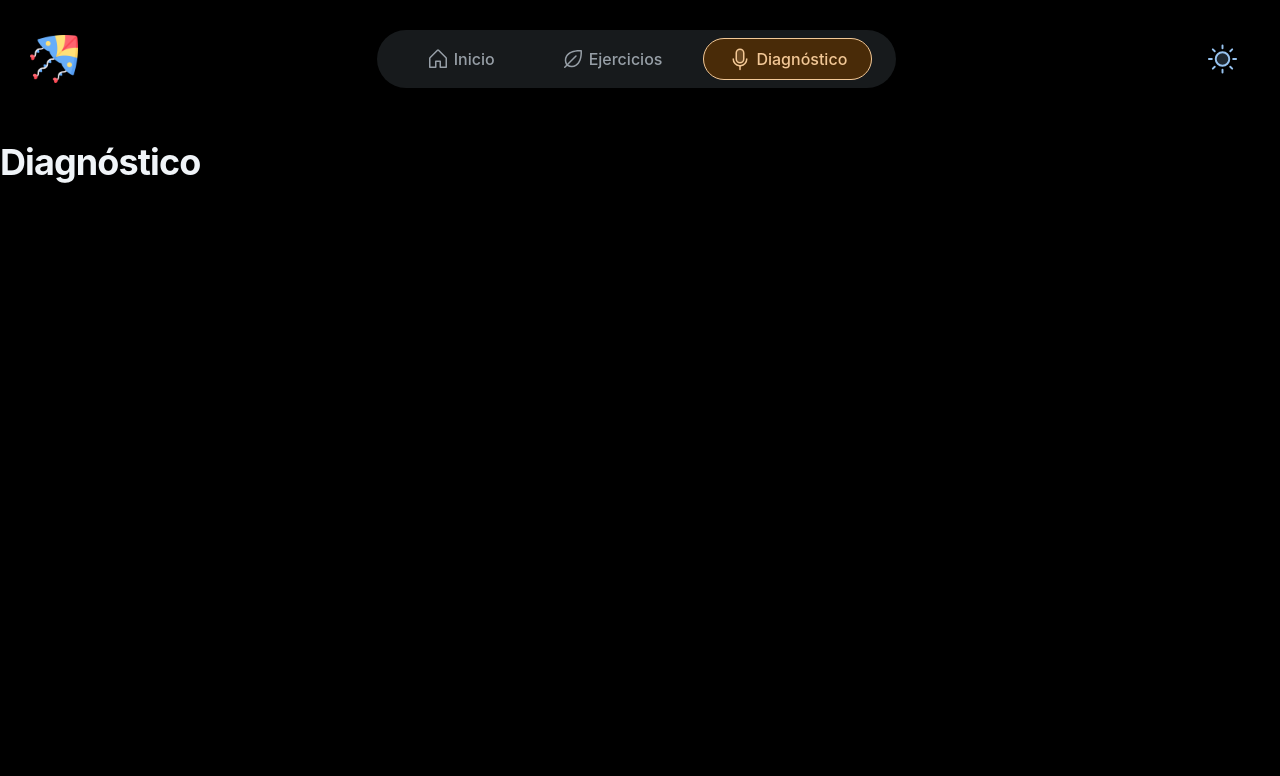
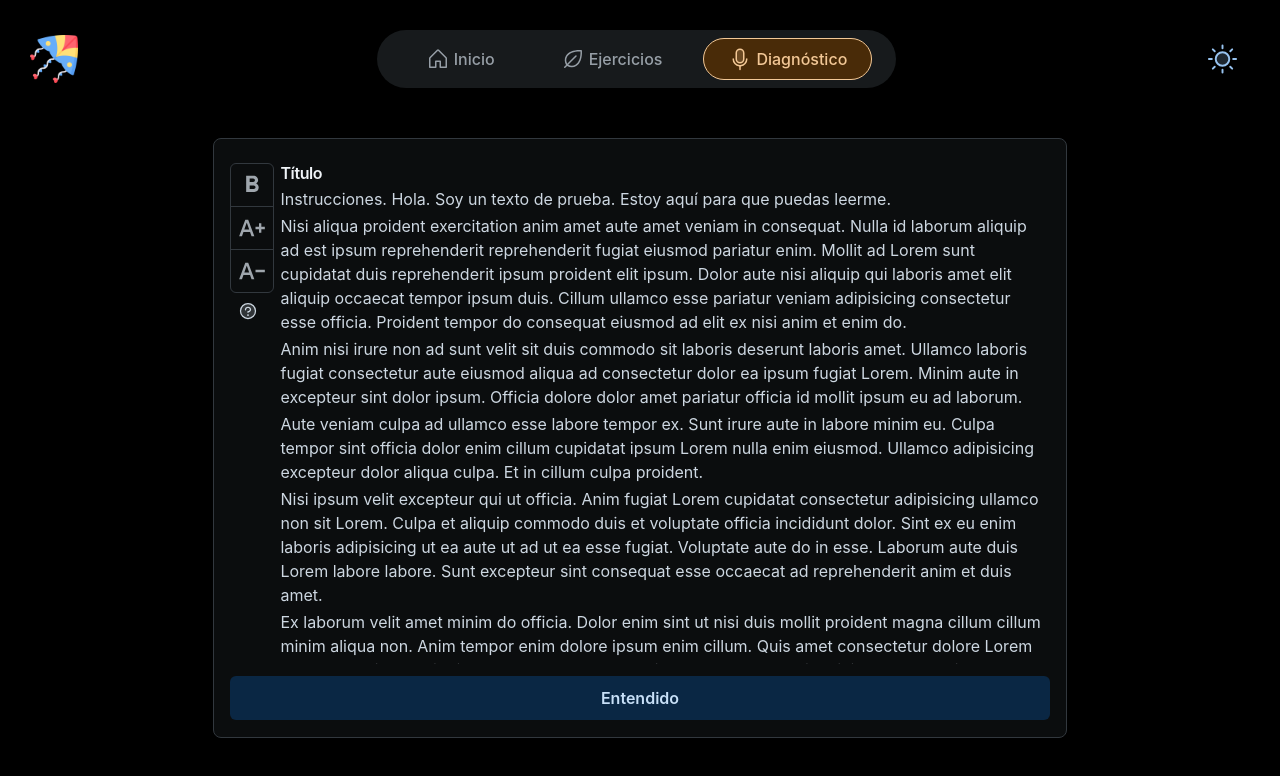
Before and after one commit to Udg-proyecto-Papalote/Papalote, a React (Vite) app: page /diagnostico in a window 1280 px wide. Shown: the top 776 px of the page. Built offline with nearby package versions, Linux system fonts and the light colour scheme.

Commit message:
Diagnostic

```diff
--- a/src/App.jsx
+++ b/src/App.jsx
@@ -14,7 +14,7 @@ function App() {
 			{
 				pathname !== '/iniciarsesion' && pathname !== '/registro' && <ExtendedNavBar />
 			}
-			<Grid>
+			<Grid justifyContent='center' alignContent='center'>
 				<Routes>
 					<Route path='*' element={<Inicio />} />
 					<Route path='/ejercicios' element={<Ejercicios />} />
--- a/src/components/Inicio/StartDiagnostic.jsx
+++ b/src/components/Inicio/StartDiagnostic.jsx
@@ -8,14 +8,14 @@ export const StartDiagnostic = ({ isFirstTime = true }) => {
         isFirstTime &&
         <Grid width='185px'>
             <Link to='/diagnostico' style={{ textDecoration: 'none' }}>
-            <Card sx={{paddingY:'25px', height:'180px'}}>
+                <Card sx={{ paddingY: '25px', height: '180px' }}>
                     <CardContent>
                         <Box
                             sx={{ display: 'flex', flexDirection: 'column', alignItems: 'center', gap: 0 }}
                         >
                             <Typography level="h3" justifyContent='center'>Empieza tu</Typography>
                             <Typography level="h3" justifyContent='center' mb={1}>diagnóstico</Typography>
-                    <Sparkle weight="duotone" size={50} color="#a78bfa"/>
+                            <Sparkle weight="duotone" size={50} color="#a78bfa" />
                         </Box>
                     </CardContent>
                 </Card>
--- a/src/pages/Diagnostico.jsx
+++ b/src/pages/Diagnostico.jsx
@@ -1,10 +1,115 @@
-import { Grid, Typography } from "@mui/joy"
+import { TextDecrease, TextIncrease, FormatBold } from "@mui/icons-material";
+import { Grid, Typography, Box, Card, Button, Stack, IconButton, CardContent, ButtonGroup, CardOverflow } from "@mui/joy"
+import { useMediaQuery } from "@mui/material";
+import { NumberCircleOne, CaretCircleDoubleLeft, CaretCircleDoubleRight, NumberCircleTwo, Play, NumberCircleThree, PlayCircle, Question, TextB } from "@phosphor-icons/react"
+import { useState } from "react";
 
 
+// const Instruction = () => {
+//     const isSmallScreen = useMediaQuery(theme => theme.breakpoints.down('md'));
+
+//     const textProps = {
+//         fontSize: isSmallScreen ? "18px" : "25px",
+//     };
+//     return (
+//         <Box sx={{ display: 'flex', justifyContent: 'center', gap: 2, paddingY: 5 }}>
+
+//             <Stack py={5} spacing={2}>
+//                 <Typography level='h3' justifyContent='center'>Aquí empieza tu diagnóstico</Typography>
+//                 <Typography
+//                     sx={textProps}
+//                     // startDecorator={<NumberCircleOne size={28} weight="duotone" color="#818cf8"/>}
+//                     startDecorator={<div></div>}
+//                 >
+//                     Presiona <PlayCircle size={30} weight="duotone" style={{ marginLeft: 5, marginRight: 5 }} /> para empezar a hablar
+//                 </Typography>
+//                 <Button variant='outlined' size='lg' fullWidth><Typography level="h4">Entendido</Typography></Button>
+//             </Stack>
+//         </Box>
+
+//     )
+// }
+
+const HelpButton = () => {
+    return (
+        <IconButton>
+            <Question size={20} weight="duotone" />
+        </IconButton>
+    )
+}
+
 export const Diagnostico = () => {
+    const [isBold, setIsBold] = useState(false);
+    const [fontSize, setFontSize] = useState(16);
+
+    const text = `Instrucciones. Hola. Soy un texto de prueba. Estoy aquí para que puedas leerme.
+    Nisi aliqua proident exercitation anim amet aute amet veniam in consequat. Nulla id laborum aliquip ad est ipsum reprehenderit reprehenderit fugiat eiusmod pariatur enim. Mollit ad Lorem sunt cupidatat duis reprehenderit ipsum proident elit ipsum. Dolor aute nisi aliquip qui laboris amet elit aliquip occaecat tempor ipsum duis. Cillum ullamco esse pariatur veniam adipisicing consectetur esse officia. Proident tempor do consequat eiusmod ad elit ex nisi anim et enim do.
+    Anim nisi irure non ad sunt velit sit duis commodo sit laboris deserunt laboris amet. Ullamco laboris fugiat consectetur aute eiusmod aliqua ad consectetur dolor ea ipsum fugiat Lorem. Minim aute in excepteur sint dolor ipsum. Officia dolore dolor amet pariatur officia id mollit ipsum eu ad laborum.
+    Aute veniam culpa ad ullamco esse labore tempor ex. Sunt irure aute in labore minim eu. Culpa tempor sint officia dolor enim cillum cupidatat ipsum Lorem nulla enim eiusmod. Ullamco adipisicing excepteur dolor aliqua culpa. Et in cillum culpa proident.
+    Nisi ipsum velit excepteur qui ut officia. Anim fugiat Lorem cupidatat consectetur adipisicing ullamco non sit Lorem. Culpa et aliquip commodo duis et voluptate officia incididunt dolor. Sint ex eu enim laboris adipisicing ut ea aute ut ad ut ea esse fugiat. Voluptate aute do in esse. Laborum aute duis Lorem labore labore. Sunt excepteur sint consequat esse occaecat ad reprehenderit anim et duis amet.
+    Ex laborum velit amet minim do officia. Dolor enim sint ut nisi duis mollit proident magna cillum cillum minim aliqua non. Anim tempor enim dolore ipsum enim cillum. Quis amet consectetur dolore Lorem magna laboris exercitation consectetur. Amet cupidatat laborum aute id minim dolor laboris nulla excepteur officia deserunt quis.
+    Id officia sit nulla consectetur id consectetur commodo pariatur ex sint eu ullamco. Irure sint sint voluptate eu proident amet qui ad esse ullamco proident do incididunt. Sunt magna non in eu ut enim anim. Velit dolore esse aliquip occaecat quis enim minim pariatur. Ut eiusmod in voluptate in ullamco. Elit nulla est nisi consectetur nostrud irure amet veniam. Lorem elit magna fugiat eu elit.
+    Mollit minim ullamco non est aute aliquip. Officia ut Lorem dolore mollit aute consectetur mollit amet nulla eiusmod magna velit velit quis. Exercitation proident aute ea proident tempor anim esse cupidatat nulla cillum. Cupidatat nostrud cillum commodo exercitation Lorem. Commodo eiusmod dolor ut et ex labore nisi deserunt dolore irure enim. Ad non in eu et ea consequat sint velit. Excepteur non enim ex minim voluptate cillum veniam incididunt nostrud.
+    Excepteur consectetur id adipisicing ex elit veniam ipsum id velit consectetur enim excepteur enim sint. Veniam veniam laboris veniam duis sunt. Excepteur nulla aute cillum est veniam amet nisi ea do. Cillum velit non ut adipisicing minim cupidatat adipisicing esse. Non nulla nostrud duis amet. Commodo nulla nulla nulla aute commodo.
+    Ut enim nisi pariatur laboris laborum et pariatur magna in consequat. Nisi qui in cupidatat veniam id ipsum Lorem labore sit irure. Esse enim cillum do pariatur ipsum excepteur amet aliqua esse culpa ex anim est consequat.
+    Mollit ut aliquip ex commodo sunt in adipisicing commodo anim. Do veniam dolor elit voluptate magna nisi elit ex anim. Nulla elit deserunt cupidatat id nisi culpa. Fugiat dolore culpa anim occaecat adipisicing adipisicing est commodo cupidatat laborum.
+    Consequat officia pariatur est et cillum est eiusmod nisi nisi ipsum. Exercitation esse sit enim pariatur eiusmod mollit et ut minim irure dolore aliquip et. Proident in nisi eu laboris non tempor excepteur sit elit reprehenderit. Voluptate eiusmod consequat sint proident incididunt esse irure qui voluptate id sunt adipisicing.
+    Nulla quis labore labore sint cillum do culpa amet. Culpa sint culpa aute est dolore dolor elit nulla consequat proident occaecat. Anim ea nostrud ea pariatur veniam ut nisi fugiat dolor ipsum laboris anim exercitation. Laborum est cupidatat culpa tempor aliquip. Amet elit incididunt Lorem laborum nisi adipisicing. Do adipisicing nostrud et cupidatat.
+    Amet quis et enim ea. Id eiusmod pariatur reprehenderit consequat deserunt dolore exercitation. Anim anim fugiat anim et incididunt duis. Sint deserunt sunt irure sint.
+    Sit consectetur consequat minim nostrud cupidatat laboris. Dolor fugiat anim esse est consectetur do officia eu in duis consectetur id sint magna. Occaecat deserunt exercitation enim magna anim velit minim.
+    `
+
+    const clickOnBold = () => {
+        setIsBold(!isBold);
+    }
+
+    const clickOnDecrease = () => {
+        setFontSize(Math.max(fontSize - 2, 12));
+    }
+
+    const clickOnIncrease = () => {
+        setFontSize(Math.min(fontSize + 2, 36));
+    }
+
     return (
-        <Grid>
-            <Typography level='h1'>Diagnóstico</Typography>
+        <Grid lg={8} lgOffset={2} md={8} mdOffset={2} mx={5}>
+            <Card sx={{ width: '100%', height: 'calc(100vh - 200px)' }} >
+                <Grid container width='100%' height='90%' pt={1}>
+                    <Grid xs={2} sm={1} lg={.5} justifyContent='center'>
+                        <Stack>
+                            <ButtonGroup orientation="vertical" size="lg">
+                                <IconButton onClick={clickOnBold} >
+                                    <FormatBold size={32} color={isBold ? 'primary' : 'neutral'} />
+                                </IconButton>
+                                <IconButton onClick={clickOnIncrease} disabled={fontSize === 36}>
+                                    <TextIncrease size={32} />
+                                </IconButton>
+                                <IconButton onClick={clickOnDecrease} disabled={fontSize === 12}>
+                                    <TextDecrease size={32} />
+                                </IconButton>
+                            </ButtonGroup>
+                            <IconButton>
+                                <Question size={20} weight="duotone" />
+                            </IconButton>
+                        </Stack>
+                    </Grid>
+                    <Grid xs={10} sm={11} lg={11.5} height='100%' >
+                        <Grid overflow='auto' height='100%' pl={2}>
+                            <CardContent>
+                                <Typography level='h3' fontWeight={isBold ? 'bold' : ''} fontSize={fontSize}>Título</Typography>
+                                {
+                                    text.split('\n').map((sentence, index) => (
+                                        <Typography key={index} fontWeight={isBold ? 'bold' : ''} fontSize={fontSize}>{sentence}</Typography>
+                                    ))
+                                }
+                            </CardContent>
+                        </Grid>
+                    </Grid>
+                </Grid>
+                <Grid>
+                    <Button variant='soft' size='lg' fullWidth>Entendido</Button>
+                </Grid>
+            </Card>
         </Grid>
     )
 }
```
Lines whose indentation alone changed are shown as unchanged.
